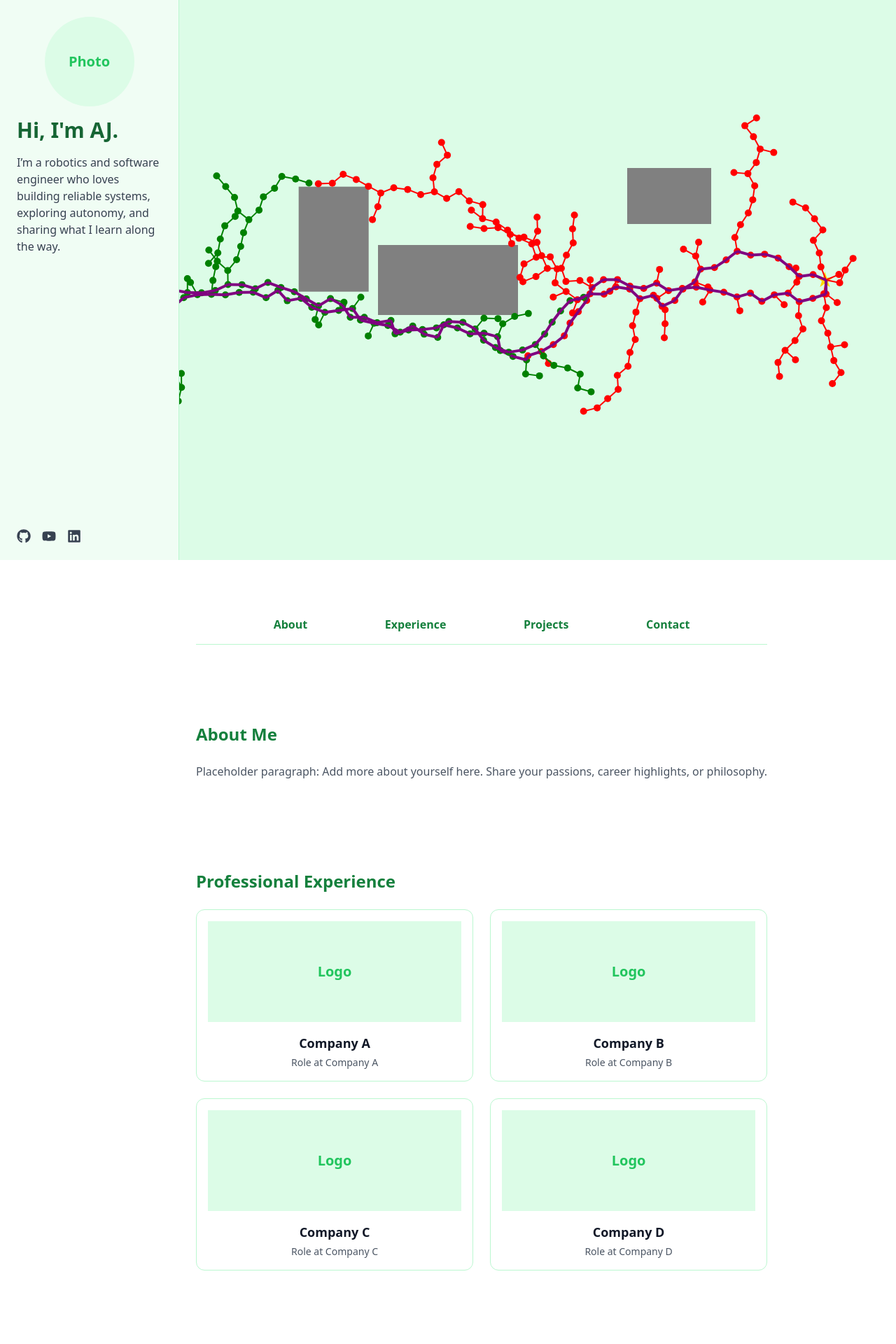
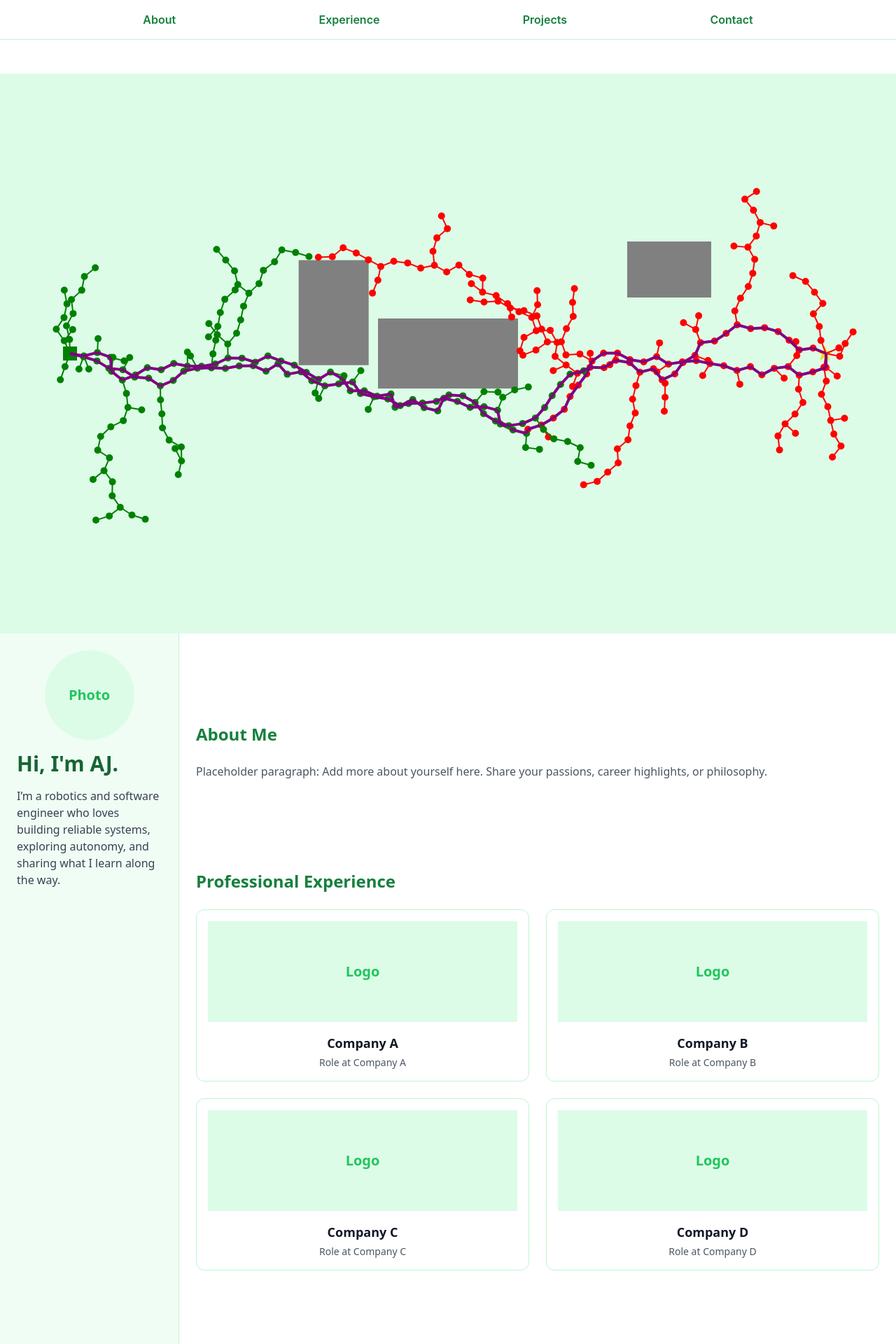
Before and after one commit to ajaayc/ajaayc.github.io, a React (Create React App) app: page / in a window 1280 px wide. Shown: the top 1920 px of the page at 70% size. Built offline with nearby package versions, Linux system fonts and the light colour scheme.

Commit message:
Refactor into various panels

```diff
--- a/src/AJPortfolioPanel.jsx
+++ b/src/AJPortfolioPanel.jsx
@@ -1,11 +1,8 @@
-// Minimal green-themed portfolio with floating left-side panel, popups for details, top navigation bar
-// Tailwind CSS + Framer Motion required
-
 import React, { useState } from 'react';
 import { motion, AnimatePresence } from 'framer-motion';
-import { FaGithub, FaYoutube, FaLinkedin } from 'react-icons/fa';
+import LeftPanel from './LeftPanel';
 
-export default function AJPortfolioPanels() {
+export default function AJPortfolioPanel() {
   const [selectedProject, setSelectedProject] = useState(null);
   const [selectedCompany, setSelectedCompany] = useState(null);
 
@@ -23,42 +20,13 @@ export default function AJPortfolioPanels() {
     { id: 4, name: 'Company D', role: 'Role at Company D', description: 'Detailed info about Company D', images: ['https://via.placeholder.com/300x180', 'https://via.placeholder.com/300x180'] },
   ];
 
-  const personalWebsite = 'https://yourwebsite.com';
+  return (
+    <div className="flex flex-1 bg-white text-gray-900 font-sans antialiased">
+      {/* Left Panel */}
+      <LeftPanel />
 
-  const scrollToSection = (id) => {
-    const el = document.getElementById(id);
-    if(el) el.scrollIntoView({ behavior: 'smooth' });
-  };
-
-  return (
-    <div className="relative bg-white text-gray-900 font-sans antialiased flex flex-col md:flex-row">
-      {/* Left fixed panel - always visible */}
-      <aside className="flex flex-col w-64 md:w-1/4 lg:w-1/5 h-screen fixed top-0 left-0 bg-green-50 p-6 border-r border-green-200 z-10">
-        <div className="flex-shrink-0 w-full flex justify-center mb-4">
-          <div className="w-32 h-32 bg-green-100 flex items-center justify-center rounded-full text-green-500 font-bold text-xl">Photo</div>
-        </div>
-        <h1 className="text-3xl font-bold text-green-800 mb-4">Hi, I'm AJ.</h1>
-        <p className="text-gray-700 mb-4">
-          I’m a robotics and software engineer who loves building reliable systems,
-          exploring autonomy, and sharing what I learn along the way.
-        </p>
-        <div className="flex gap-4 mt-auto">
-          <a href={personalWebsite} target="_blank" rel="noopener noreferrer" className="text-gray-700 hover:text-green-600"><FaGithub size={20} /></a>
-          <a href={personalWebsite} target="_blank" rel="noopener noreferrer" className="text-gray-700 hover:text-green-600"><FaYoutube size={20} /></a>
-          <a href={personalWebsite} target="_blank" rel="noopener noreferrer" className="text-gray-700 hover:text-green-600"><FaLinkedin size={20} /></a>
-        </div>
-      </aside>
-
-      {/* Main content */}
-      <main className="ml-64 md:ml-1/4 lg:ml-1/5 max-w-full mx-auto px-6 py-16 relative z-10">
-        {/* TOP NAV BAR */}
-        <nav className="flex justify-evenly mb-12 sticky top-0 bg-white z-20 py-4 border-b border-green-200">
-          <button onClick={() => scrollToSection('about')} className="text-green-700 font-semibold hover:underline">About</button>
-          <button onClick={() => scrollToSection('experience')} className="text-green-700 font-semibold hover:underline">Experience</button>
-          <button onClick={() => scrollToSection('projects')} className="text-green-700 font-semibold hover:underline">Projects</button>
-          <button onClick={() => scrollToSection('contact')} className="text-green-700 font-semibold hover:underline">Contact</button>
-        </nav>
-
+      {/* Main Content */}
+      <main className="flex-1 max-w-full mx-auto px-6 py-16">
         {/* ABOUT */}
         <section id="about" className="py-16">
           <h2 className="text-2xl font-bold text-green-700 mb-6">About Me</h2>
@@ -67,12 +35,12 @@ export default function AJPortfolioPanels() {
           </p>
         </section>
 
-        {/* PROFESSIONAL EXPERIENCE */}
+        {/* PROFESSIONAL EXPERIENCE CARDS */}
         <section id="experience" className="py-16">
           <h2 className="text-2xl font-bold text-green-700 mb-6">Professional Experience</h2>
           <div className="grid grid-cols-1 sm:grid-cols-2 md:grid-cols-2 lg:grid-cols-2 gap-6">
             {companies.map(company => (
-              <div key={company.id} onClick={() => setSelectedCompany(company)} className="border border-green-200 rounded-xl p-4 flex flex-col items-center gap-4 cursor-pointer">
+              <div key={company.id} onClick={() => setSelectedCompany(company)} className="border border-green-200 rounded-xl p-4 flex flex-col items-center gap-4 cursor-pointer hover:shadow-lg transition-shadow">
                 <div className="w-full h-36 bg-green-100 flex items-center justify-center text-green-500 font-bold text-xl">Logo</div>
                 <div className="text-center">
                   <h3 className="font-semibold text-lg text-gray-900">{company.name}</h3>
@@ -83,12 +51,12 @@ export default function AJPortfolioPanels() {
           </div>
         </section>
 
-        {/* PROJECTS */}
+        {/* PROJECT CARDS */}
         <section id="projects" className="py-16">
           <h2 className="text-2xl font-bold text-green-700 mb-6">Projects</h2>
           <div className="grid grid-cols-1 sm:grid-cols-2 md:grid-cols-2 lg:grid-cols-2 gap-6">
             {projects.map(project => (
-              <div key={project.id} onClick={() => setSelectedProject(project)} className="border border-green-200 rounded-xl p-4 flex flex-col items-center gap-4 cursor-pointer">
+              <div key={project.id} onClick={() => setSelectedProject(project)} className="border border-green-200 rounded-xl p-4 flex flex-col items-center gap-4 cursor-pointer hover:shadow-lg transition-shadow">
                 <div className="w-full h-36 bg-green-100 flex items-center justify-center text-green-500 font-bold text-xl">Image</div>
                 <h3 className="font-semibold text-lg text-gray-900">{project.title}</h3>
                 <p className="text-sm text-gray-600 mt-1">{project.short}</p>
@@ -101,7 +69,7 @@ export default function AJPortfolioPanels() {
         <section id="contact" className="py-16">
           <h2 className="text-2xl font-bold text-green-700 mb-6">Contact</h2>
           <p className="text-gray-600 leading-relaxed max-w-full">
-            Placeholder contact info: You can put your email, social links, or contact form here.
+            Placeholder contact info.
           </p>
         </section>
       </main>
--- a/src/App.js
+++ b/src/App.js
@@ -1,14 +1,29 @@
+import TopNavigationBar from './TopNavigationBar';
 import TopAnimationPanel from './TopAnimationPanel';
 import AJPortfolioPanel from './AJPortfolioPanel';
+import { useRef } from 'react';
 
 function App() {
+  const portfolioRef = useRef(null);
+
+  const scrollToSection = (id) => {
+    if (!portfolioRef.current) return;
+    const el = portfolioRef.current.querySelector(`#${id}`);
+    if (el) el.scrollIntoView({ behavior: 'smooth', block: 'start' });
+  };
+
   return (
-    <div className="relative">
+    <div className="flex flex-col min-h-screen">
+      {/* Top Navigation Bar */}
+      <TopNavigationBar scrollToSection={scrollToSection} />
+
       {/* Top full-width animation panel */}
       <TopAnimationPanel />
 
-      {/* Portfolio panel below the animation */}
-      <AJPortfolioPanel />
+      {/* Portfolio with left panel and cards */}
+      <div ref={portfolioRef} className="flex flex-1">
+        <AJPortfolioPanel />
+      </div>
     </div>
   );
 }
--- /dev/null
+++ b/src/LeftPanel.jsx
@@ -0,0 +1,25 @@
+// LeftPanel.jsx
+import React from 'react';
+import { FaGithub, FaYoutube, FaLinkedin } from 'react-icons/fa';
+
+export default function LeftPanel() {
+  const personalWebsite = 'https://yourwebsite.com';
+
+  return (
+    <aside className="flex flex-col w-64 md:w-1/4 lg:w-1/5 bg-green-50 p-6 border-r border-green-200">
+      <div className="flex-shrink-0 w-full flex justify-center mb-4">
+        <div className="w-32 h-32 bg-green-100 flex items-center justify-center rounded-full text-green-500 font-bold text-xl">Photo</div>
+      </div>
+      <h1 className="text-3xl font-bold text-green-800 mb-4">Hi, I'm AJ.</h1>
+      <p className="text-gray-700 mb-4">
+        I’m a robotics and software engineer who loves building reliable systems,
+        exploring autonomy, and sharing what I learn along the way.
+      </p>
+      <div className="flex gap-4 mt-auto">
+        <a href={personalWebsite} target="_blank" rel="noopener noreferrer" className="text-gray-700 hover:text-green-600"><FaGithub size={20} /></a>
+        <a href={personalWebsite} target="_blank" rel="noopener noreferrer" className="text-gray-700 hover:text-green-600"><FaYoutube size={20} /></a>
+        <a href={personalWebsite} target="_blank" rel="noopener noreferrer" className="text-gray-700 hover:text-green-600"><FaLinkedin size={20} /></a>
+      </div>
+    </aside>
+  );
+}
--- /dev/null
+++ b/src/TopNavigationBar.jsx
@@ -0,0 +1,13 @@
+// TopNavigationBar.jsx
+import React from 'react';
+
+export default function TopNavigationBar({ scrollToSection }) {
+  return (
+    <nav className="flex justify-evenly mb-12 sticky top-0 bg-white z-20 py-4 border-b border-green-200">
+      <button onClick={() => scrollToSection('about')} className="text-green-700 font-semibold hover:underline">About</button>
+      <button onClick={() => scrollToSection('experience')} className="text-green-700 font-semibold hover:underline">Experience</button>
+      <button onClick={() => scrollToSection('projects')} className="text-green-700 font-semibold hover:underline">Projects</button>
+      <button onClick={() => scrollToSection('contact')} className="text-green-700 font-semibold hover:underline">Contact</button>
+    </nav>
+  );
+}
```
